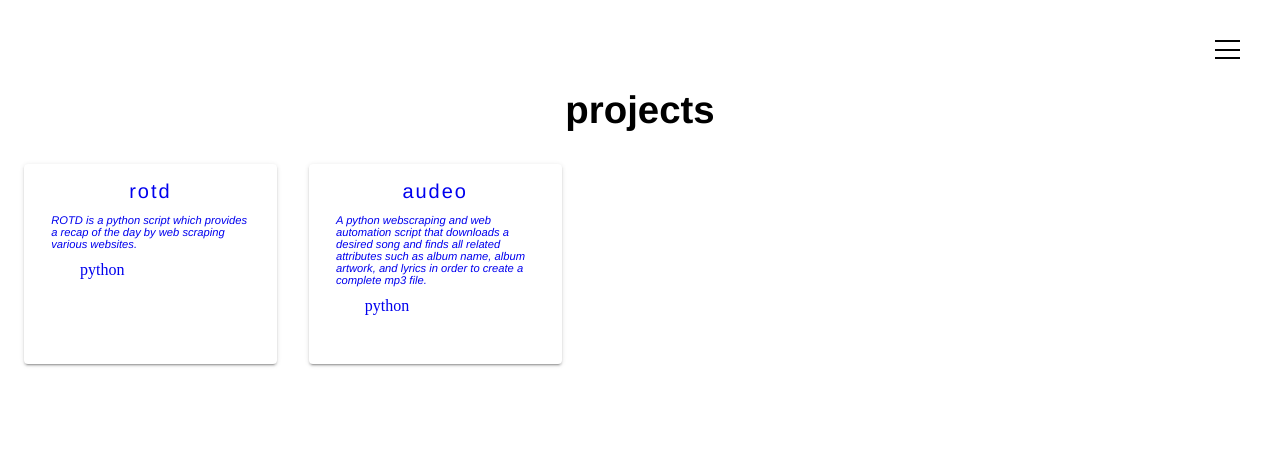
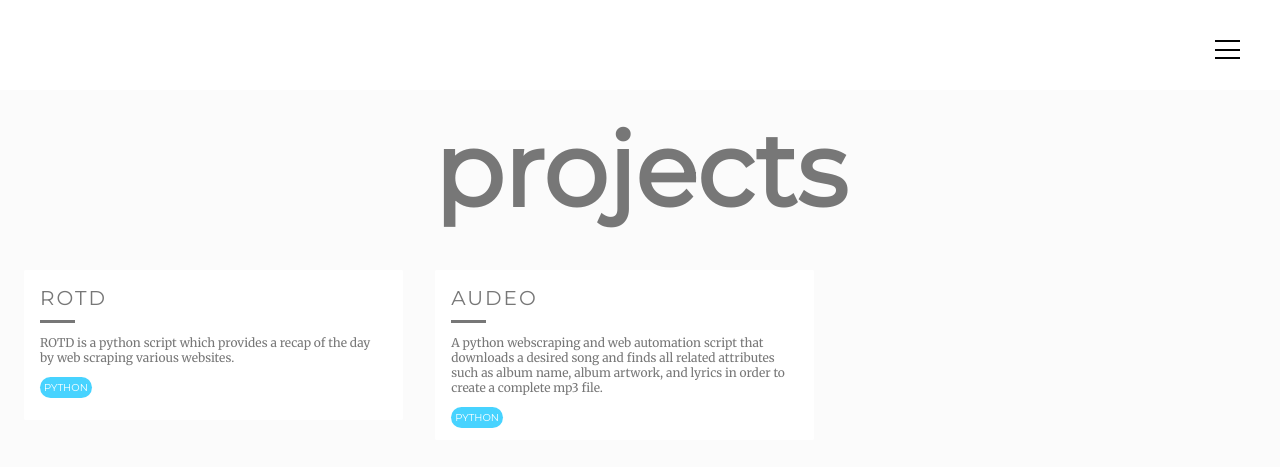
Before and after one commit to sehuno/sehuno.github.io, a Jekyll site: the page built from proj/index.html, in a window 1280 px wide. Shown: the top 467 px of the page. Built offline with Jekyll 4.4.1, drawn with Linux system fonts in a browser that asks for light colours; nearby versions of some CDN libraries; some web fonts are replaced.

Commit message:
project overhaul commit

```diff
--- a/css/proj.css
+++ b/css/proj.css
@@ -1,9 +1,19 @@
+body {
+  background: #fbfbfb;
+  color: #777;
+  -webkit-user-select: none;
+}
+
 img {
   height: auto;
   max-width: 100%;
   vertical-align: middle;
 }
 
+a {
+  text-decoration: none;
+  color: #777;
+}
 .proj-container {
 	position: relative;
 	height:100%;
@@ -13,13 +23,12 @@ img {
 
 h2 {
 	position: relative;
-	margin-top: 0;
-	margin-bottom: 0.2em;
+	margin: 0.2em;
 	text-align: center;
-	font-size: 3vw;
-  /*letter-spacing: 5px;*/
-  font-family: "Helvetica Neue";
-	/*font-family: "Courier New";*/
+	font-size: 8vw;
+  /*font-family: "Helvetica Neue";*/
+	/*font-family: "Lustria";*/
+  font-family: 'Montserrat';
 }
 
 .proj-cards {
@@ -28,7 +37,7 @@ h2 {
   list-style: none;
   -webkit-padding-start: 0;
 }
-AAZazaZZZZzZZZZA
+
 .card__item {
 	padding:3vw;
 	width: 100%;
@@ -37,39 +46,30 @@ AAZazaZZZZzZZZZA
 @media(min-width: 56rem) {
 	.card__item {
 		padding: 1rem;
-		width: 20%;
+		width: 30%;
 	}
 }
 
 .card__title {
-	/*font-family: 'Courier';*/
-  font-family: 'Helvetica Neue';
+	font-family: 'Montserrat';
 	color: @gray-dark;
   font-size: 1.25rem;
   font-weight: 300;
   letter-spacing: 2px;
-	text-transform: lowercase;
-  text-align: center;
+	text-transform: uppercase;
 }
 
 .card {
   background-color: white;
-  border-radius: 0.25rem;
-  min-height: 200px;
-  box-shadow: 0 2px 2px 0 rgba(0,0,0,.14), 0 3px 1px -2px rgba(0,0,0,.2), 0 1px 5px 0 rgba(0,0,0,.12);
-  border:  0 0 1px #929292;
+  border-radius: 0.1rem;
+  /*box-shadow: 0 20px 40px -14px rgba(0,0,0,0.25);*/
   display: flex;
   flex-direction: column;
+  min-height: 150px;
   overflow: hidden;
-  text-decoration: none;
 }
 
-/*.card:hover {
-  box-shadow: 0 8px 10px 1px rgba(0, 0, 0, .14), 0 3px 14px 2px rgba(0, 0, 0, .12), 0 5px 5px -3px rgba(0, 0, 0, .2);
-  transition: 0.01s;
-}*/
-
-.card__image::before {
+/*.card__image::before {
 	content: "";
   display: block;
   padding-top: 56.25%; // 16:9 aspect ratio
@@ -91,7 +91,7 @@ AAZazaZZZZzZZZZA
   position: relative;
 	display: block;
   transition: filter 0.5s cubic-bezier(.43,.41,.22,.91);
-}
+}*/
 
 .card__content {
   display: flex;
@@ -100,23 +100,49 @@ AAZazaZZZZzZZZZA
   padding: 1rem;
 }
 
+.card__lang {
+  list-style-type: none;
+  text-decoration: none;
+  font-family: 'Montserrat', sans-serif;
+  text-transform: uppercase;
+  -webkit-padding-start: 0px;
+  /*color: inherit;*/
+  /*margin-top: 5px;*/
+  font-size: 10px;
+}
+
+.card__text {
+  font-family: 'Merriweather', serif;
+  font-size: 12px;
+}
+
+.card__tag {
+  margin-top: 4px;
+}
+
+.card__separator {
+  margin-top: 10px;
+  width:35px;
+  height:3px;
+  background:#777;
+  border:none;
+}
+
 .card__image--record {
   background-image: url(https://unsplash.it/800/600?image=39);
 }
 
-.card__text {
-  font-family: "Helvetica Neue";
-  font-style: italic;
-  font-size: 0.7em;
-  margin: 1em;
+.dreams {
+  background-image: url(http://c1.staticflickr.com/1/558/18922282545_90e37d5a51_z.jpg);
 }
 
-.card__lang {
-  list-style-type: none;
+.retail {
+  background-image: url(http://www.georgetowner.com/media/images/derivatives/article_Screen_shot_2015-08-03_at_5.47.05_PM.png)
 }
 
-/*.python {
-  background-color: black;
-  width: 10px;
-  height: 10px;
-}*/
+.python span {
+  background-color: rgba(0, 194, 255, 0.72);
+  border-radius: 40px;
+  color: white;
+  padding: 4px;
+}
--- a/proj/index.html
+++ b/proj/index.html
@@ -1,8 +1,9 @@
 ---
 layout: page
-title: Proj
+title: Projects
 ---
-
+<link href='https://fonts.googleapis.com/css?family=Montserrat' rel='stylesheet'>
+<link href='https://fonts.googleapis.com/css?family=Merriweather' rel='stylesheet'>
 <link rel="stylesheet" type="text/css" href="/css/proj.css">
 <div class="proj-container animsition">
 	<h2>projects</h2>
@@ -13,10 +14,11 @@ title: Proj
 					<a class="card" href="{{ post.url }}">
 			      <div class="card__content">
 			        <div class="card__title">{{ post.title }}</div>
+							<div class="card__separator"></div>
 			        <p class="card__text">{{ post.description }}</p>
               {% for language in post.languages %}
                 <ul class="card__lang">
-                  <li class="{{ language }}">{{ language }}</li>
+                  <li class="card__tag {{ language }}"><span>{{ language }}</span></li>
                 </ul>
               {% endfor %}
 			        <!-- <button class="btn btn--block card__btn">Button</button> -->
```
